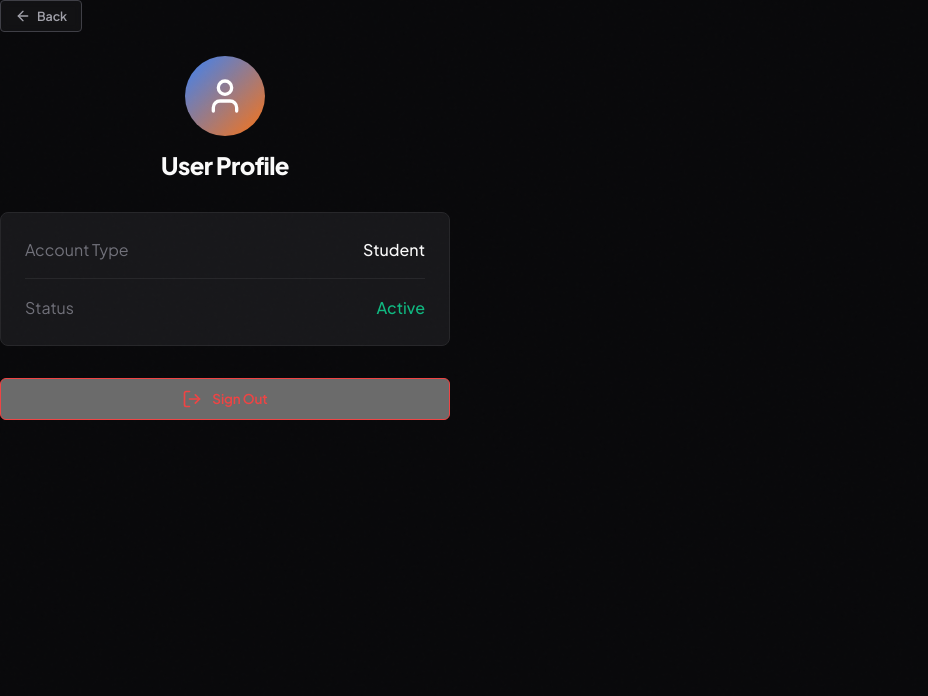
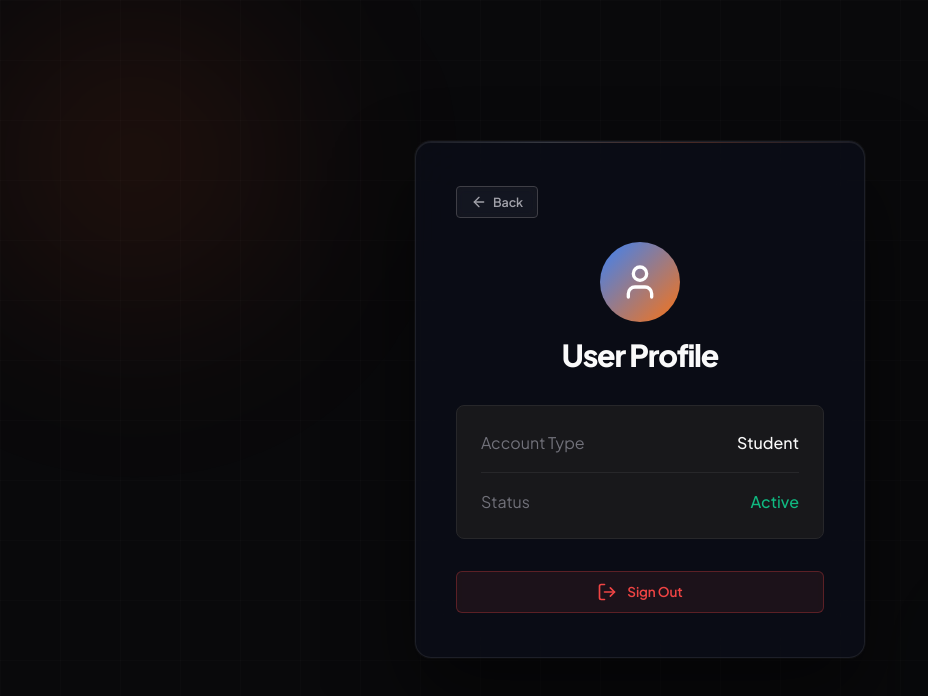
Before and after one commit to LokeshAI669/start-project, a React (Vite) app in the folder frontend/: page /profile in a window 1280 px wide. Shown: the top 696 px of the page, without its empty margins (0-928 px from the left). Built offline with nearby package versions, Linux system fonts and the light colour scheme; no server answers.

Commit message:
Enhance Profile page UI with modern card layout

```diff
--- a/frontend/src/pages/Profile.jsx
+++ b/frontend/src/pages/Profile.jsx
@@ -21,8 +21,9 @@ export default function Profile() {
   };
 
   return (
-    <div className="auth-container">
-      <div className="auth-box" style={{ maxWidth: '450px', width: '100%' }}>
+    <div className="auth-page">
+      <div className="auth-grid"></div>
+      <div className="auth-card">
         <div style={{ display: 'flex', alignItems: 'center', marginBottom: '24px' }}>
           <button
             onClick={handleBack}
@@ -59,8 +60,8 @@ export default function Profile() {
 
         <button
           onClick={handleLogout}
-          className="btn btn-outline"
-          style={{ width: '100%', display: 'flex', alignItems: 'center', justifyContent: 'center', gap: '10px', color: 'var(--red)', borderColor: 'var(--red)' }}
+          className="btn btn-danger btn-full"
+          style={{ display: 'flex', alignItems: 'center', justifyContent: 'center', gap: '10px' }}
         >
           <LogOut size={20} />
           Sign Out
```
